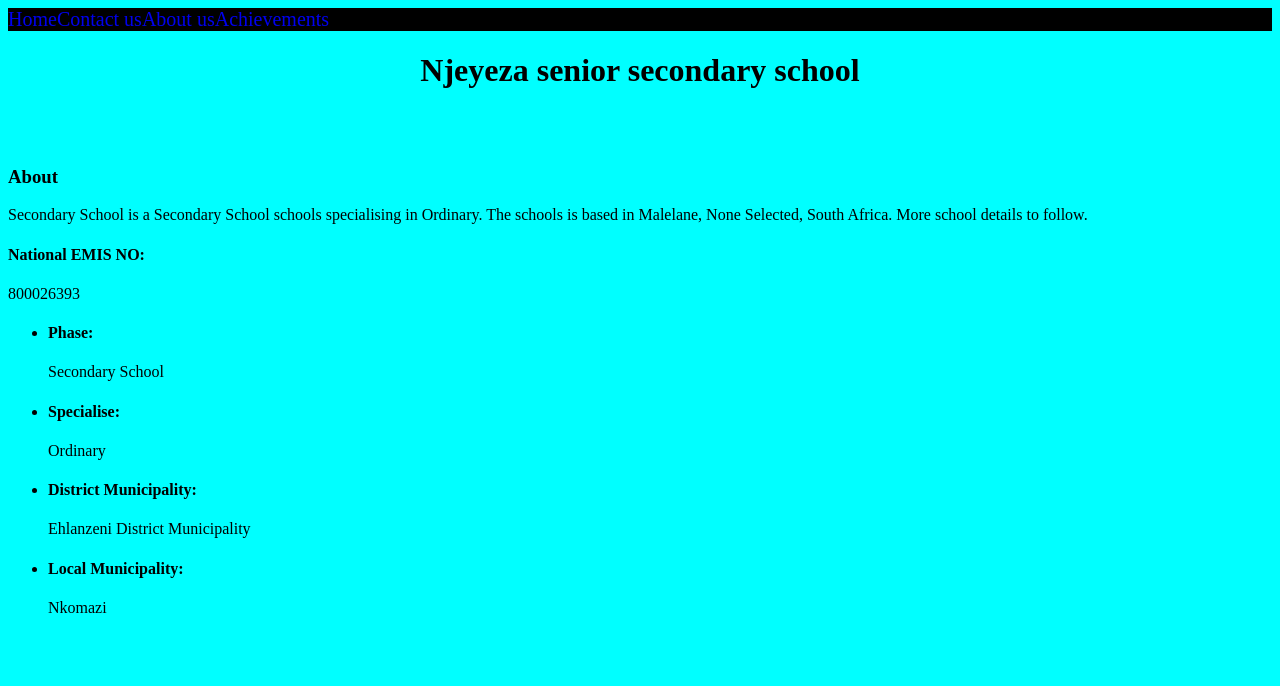
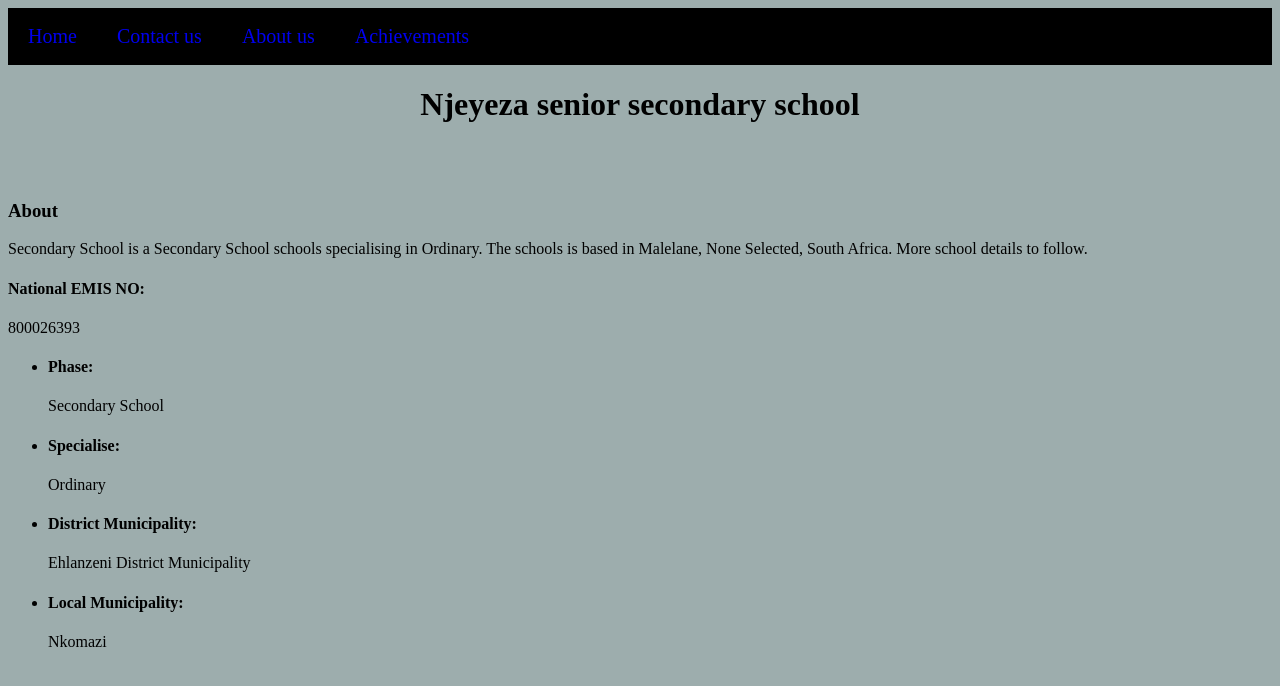
Before and after one commit to Annie24-ux/School-Landpage, a plain HTML site: page index.html in a window 1280 px wide. Drawn offline with Linux system fonts and the light colour scheme.

```diff
--- a/style.css
+++ b/style.css
@@ -1,5 +1,5 @@
 body{
-    background-color: aqua;
+    background-color: rgb(157, 173, 173);
 
 }
 
@@ -35,9 +35,10 @@ img{
     /* color: pink; */
     text-align: center;
     text-decoration: none;
-    display: flexbox;
+    display: flex;
     justify-content: space-between;
     font-size: 20px;
+    padding: 17px 20px;
 }
 
 .navigation a:hover{
```
